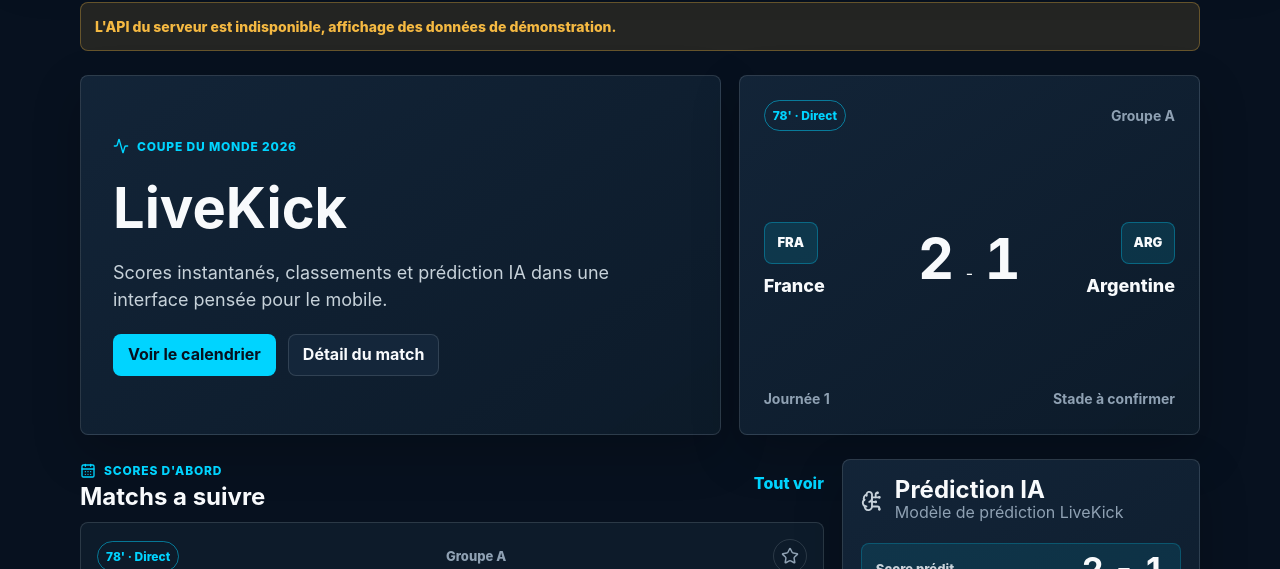
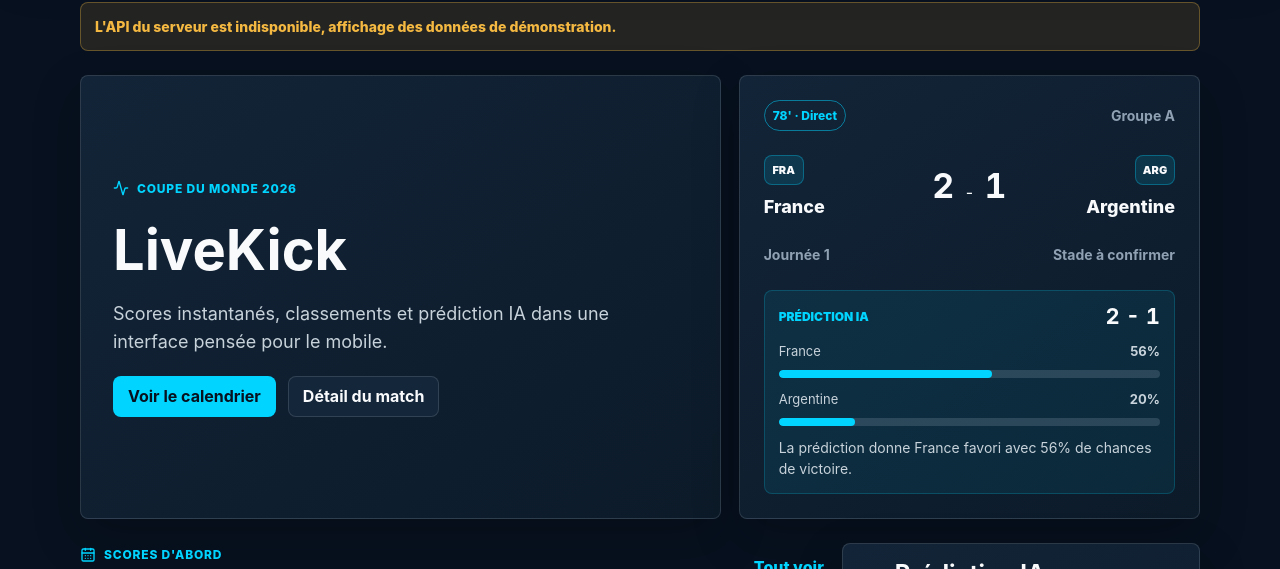
Before and after one commit to MarieNICOLAS/live-kick, a React (Vite) app in the folder frontend/: page / in a window 1280 px wide. Shown: the part 128-697 px from the top of the page. Built offline with nearby package versions, Linux system fonts and the light colour scheme; no server answers.

Commit message:
feat: refine calendar and prediction UX

```diff
--- a/frontend/src/App.css
+++ b/frontend/src/App.css
@@ -283,8 +283,7 @@
 .prediction-panel,
 .standing-table,
 .team-card,
-.match-detail-hero,
-.live-empty-panel {
+.match-detail-hero {
   background: linear-gradient(145deg, rgba(20, 38, 58, 0.92), rgba(13, 27, 42, 0.94));
   border: 1px solid var(--lk-border);
   border-radius: 8px;
@@ -297,8 +296,7 @@
 :root[data-theme='light'] .prediction-panel,
 :root[data-theme='light'] .standing-table,
 :root[data-theme='light'] .team-card,
-:root[data-theme='light'] .match-detail-hero,
-:root[data-theme='light'] .live-empty-panel {
+:root[data-theme='light'] .match-detail-hero {
   background: var(--lk-elevated);
 }
 
@@ -349,24 +347,6 @@
   font-size: 14px;
   font-weight: 700;
   justify-content: space-between;
-}
-
-.live-empty-panel {
-  align-items: center;
-  display: flex;
-  gap: 18px;
-  justify-content: space-between;
-  padding: 20px;
-}
-
-.live-empty-panel div {
-  display: grid;
-  gap: 10px;
-}
-
-.live-empty-panel p {
-  color: var(--lk-text-secondary);
-  max-width: 680px;
 }
 
 .live-upcoming-card {
@@ -743,6 +723,46 @@
 .prediction-panel__bars {
   display: grid;
   gap: 12px;
+}
+
+.prediction-summary {
+  background: rgba(0, 212, 255, 0.08);
+  border: 1px solid rgba(0, 212, 255, 0.2);
+  border-radius: 8px;
+  display: grid;
+  gap: 12px;
+  padding: 14px;
+}
+
+.prediction-summary__header {
+  align-items: center;
+  display: flex;
+  gap: 10px;
+  justify-content: space-between;
+}
+
+.prediction-summary__header span {
+  color: var(--lk-accent);
+  font-size: 12px;
+  font-weight: 900;
+  text-transform: uppercase;
+}
+
+.prediction-summary__header strong {
+  color: var(--lk-text-primary);
+  font-size: 22px;
+  font-variant-numeric: tabular-nums;
+}
+
+.prediction-summary__bars {
+  display: grid;
+  gap: 10px;
+}
+
+.prediction-summary p {
+  color: var(--lk-text-secondary);
+  font-size: 14px;
+  line-height: 1.45;
 }
 
 .probability-bar {
@@ -1248,7 +1268,6 @@
   .home-hero__content,
   .featured-match,
   .match-detail-hero,
-  .live-empty-panel,
   .info-panel,
   .prediction-panel,
   .match-card {
@@ -1262,8 +1281,7 @@
 
   .section-title,
   .home-hero__actions,
-  .match-card__meta,
-  .live-empty-panel {
+  .match-card__meta {
     align-items: flex-start;
     flex-direction: column;
   }
--- a/frontend/src/components/football/PredictionPanel.tsx
+++ b/frontend/src/components/football/PredictionPanel.tsx
@@ -2,6 +2,7 @@
 import type { Prediction, TeamSummary } from '../../types/football'
 import { getTeamDisplayName } from '../../utils/displayNames'
 import { ProbabilityBar } from './ProbabilityBar'
+import { getPredictionInsight } from './PredictionSummary'
 
 type PredictionPanelProps = {
   prediction: Prediction
@@ -35,7 +36,7 @@
         <ProbabilityBar label={getTeamDisplayName(awayTeam)} value={prediction.awayWinProbability} />
       </div>
 
-      <p>{prediction.explanation}</p>
+      <p>{getPredictionInsight(prediction, homeTeam, awayTeam)}</p>
       <span className="prediction-confidence">Confiance {Math.min(100, Math.max(0, Math.round(confidence)))}%</span>
     </aside>
   )
--- /dev/null
+++ b/frontend/src/components/football/PredictionSummary.tsx
@@ -0,0 +1,49 @@
+import type { Prediction, TeamSummary } from '../../types/football'
+import { getTeamDisplayName } from '../../utils/displayNames'
+import { ProbabilityBar } from './ProbabilityBar'
+
+type PredictionSummaryProps = {
+  prediction: Prediction
+  homeTeam: TeamSummary
+  awayTeam: TeamSummary
+}
+
+export function getPredictionInsight(prediction: Prediction, homeTeam: TeamSummary, awayTeam: TeamSummary) {
+  const homeTeamName = getTeamDisplayName(homeTeam)
+  const awayTeamName = getTeamDisplayName(awayTeam)
+  const homeProbability = normalizeProbability(prediction.homeWinProbability)
+  const drawProbability = normalizeProbability(prediction.drawProbability)
+  const awayProbability = normalizeProbability(prediction.awayWinProbability)
+
+  if (drawProbability >= homeProbability && drawProbability >= awayProbability) {
+    return `La prédiction voit un match équilibré entre ${homeTeamName} et ${awayTeamName}, avec le nul comme scénario principal.`
+  }
+
+  const favoriteName = homeProbability >= awayProbability ? homeTeamName : awayTeamName
+  const favoriteProbability = Math.max(homeProbability, awayProbability)
+
+  return `La prédiction donne ${favoriteName} favori avec ${favoriteProbability}% de chances de victoire.`
+}
+
+export function PredictionSummary({ prediction, homeTeam, awayTeam }: PredictionSummaryProps) {
+  return (
+    <div className="prediction-summary">
+      <div className="prediction-summary__header">
+        <span>Prédiction IA</span>
+        <strong>
+          {prediction.predictedHomeScore ?? '-'} - {prediction.predictedAwayScore ?? '-'}
+        </strong>
+      </div>
+      <div className="prediction-summary__bars">
+        <ProbabilityBar label={getTeamDisplayName(homeTeam)} value={prediction.homeWinProbability} />
+        <ProbabilityBar label={getTeamDisplayName(awayTeam)} value={prediction.awayWinProbability} />
+      </div>
+      <p>{getPredictionInsight(prediction, homeTeam, awayTeam)}</p>
+    </div>
+  )
+}
+
+function normalizeProbability(value: number) {
+  const normalizedValue = value > 1 ? value : value * 100
+  return Math.min(100, Math.max(0, Math.round(normalizedValue)))
+}
--- a/frontend/src/components/football/TeamFlag.tsx
+++ b/frontend/src/components/football/TeamFlag.tsx
@@ -7,7 +7,7 @@
 }
 
 export function TeamFlag({ team, compact = false }: TeamFlagProps) {
-  const code = team.fifaCode?.slice(0, 3) ?? 'ÀD'
+  const code = team.fifaCode?.slice(0, 3) ?? '-'
 
   return (
     <span className={compact ? 'team-flag team-flag--compact' : 'team-flag'} aria-label={getTeamDisplayName(team)}>
--- a/frontend/src/pages/public/CalendarPage.tsx
+++ b/frontend/src/pages/public/CalendarPage.tsx
@@ -8,15 +8,22 @@
 import type { FootballMatch, MatchStatus } from '../../types/football'
 import { buildStadiumLabelMap, getStadiumLabel, type StadiumLabelMap } from '../../utils/stadiumLabels'
 
-const statusFilters: Array<{ label: string; value: MatchStatus | 'ALL' }> = [
+type CalendarFilter = MatchStatus | 'ALL' | 'DATES_ONLY'
+
+const statusFilters: Array<{ label: string; value: CalendarFilter }> = [
   { label: 'Tous', value: 'ALL' },
   { label: 'À venir', value: 'SCHEDULED' },
   { label: 'Direct', value: 'LIVE' },
   { label: 'Terminés', value: 'FINISHED' },
+  { label: 'Dates futures', value: 'DATES_ONLY' },
 ]
 
 function sortByMatchDate(first: FootballMatch, second: FootballMatch) {
   return new Date(second.matchDate).getTime() - new Date(first.matchDate).getTime()
+}
+
+function sortByUpcomingMatchDate(first: FootballMatch, second: FootballMatch) {
+  return new Date(first.matchDate).getTime() - new Date(second.matchDate).getTime()
 }
 
 const statusPriority: Record<MatchStatus, number> = {
@@ -29,13 +36,49 @@
 
 function sortByCalendarPriority(first: FootballMatch, second: FootballMatch) {
   const statusOrder = statusPriority[first.status] - statusPriority[second.status]
-  return statusOrder === 0 ? sortByMatchDate(first, second) : statusOrder
+  if (statusOrder !== 0) {
+    return statusOrder
+  }
+
+  if (isUpcomingMatch(first) && isUpcomingMatch(second)) {
+    return sortByUpcomingMatchDate(first, second)
+  }
+
+  return sortByMatchDate(first, second)
+}
+
+function isUpcomingMatch(footballMatch: FootballMatch) {
+  return footballMatch.status === 'SCHEDULED' || footballMatch.status === 'POSTPONED'
+}
+
+function isKnownTeam(team: FootballMatch['homeTeam']) {
+  return team.id !== null && team.fifaCode !== null
+}
+
+function hasUnknownTeams(footballMatch: FootballMatch) {
+  return !isKnownTeam(footballMatch.homeTeam) || !isKnownTeam(footballMatch.awayTeam)
+}
+
+function isUnknownUpcomingMatch(footballMatch: FootballMatch) {
+  return isUpcomingMatch(footballMatch) && hasUnknownTeams(footballMatch)
+}
+
+function shouldShowMatchForFilter(footballMatch: FootballMatch, statusFilter: CalendarFilter) {
+  if (statusFilter === 'DATES_ONLY') {
+    return isUnknownUpcomingMatch(footballMatch)
+  }
+
+  if (isUnknownUpcomingMatch(footballMatch)) {
+    return false
+  }
+
+  return statusFilter === 'ALL' || footballMatch.status === statusFilter
 }
 
 export function CalendarPage() {
   const [footballMatches, setFootballMatches] = useState<FootballMatch[]>([])
   const [stadiumLabels, setStadiumLabels] = useState<StadiumLabelMap>({})
-  const [statusFilter, setStatusFilter] = useState<MatchStatus | 'ALL'>('ALL')
+  const [statusFilter, setStatusFilter] = useState<CalendarFilter>('ALL')
   const [isLoading, setIsLoading] = useState(true)
   const [error, setError] = useState<string | null>(null)
 
@@ -81,7 +124,7 @@
   const filteredMatches = useMemo(
     () =>
       [...footballMatches]
-        .filter((footballMatch) => statusFilter === 'ALL' || footballMatch.status === statusFilter)
+        .filter((footballMatch) => shouldShowMatchForFilter(footballMatch, statusFilter))
         .sort(sortByCalendarPriority),
     [footballMatches, statusFilter],
   )
--- a/frontend/src/pages/public/HomePage.tsx
+++ b/frontend/src/pages/public/HomePage.tsx
@@ -4,6 +4,7 @@
 import { GroupStandingTable } from '../../components/football/GroupStandingTable'
 import { MatchCard } from '../../components/football/MatchCard'
 import { PredictionPanel } from '../../components/football/PredictionPanel'
+import { PredictionSummary } from '../../components/football/PredictionSummary'
 import { Scoreboard } from '../../components/football/Scoreboard'
 import { StatusBadge } from '../../components/football/StatusBadge'
 import { Button } from '../../components/ui/Button'
@@ -12,8 +13,9 @@
 import { demoCompetitionGroups, demoFootballMatches, demoPrediction } from '../../fixtures/liveKickDemoData'
 import { getCompetitionGroups } from '../../services/groupService'
 import { getFootballMatches } from '../../services/matchService'
+import { getMatchPrediction } from '../../services/predictionService'
 import { getStadiums } from '../../services/stadiumService'
-import type { CompetitionGroup, FootballMatch } from '../../types/football'
+import type { CompetitionGroup, FootballMatch, Prediction } from '../../types/football'
 import { formatMatchday } from '../../utils/formatters'
 import { buildStadiumLabelMap, getStadiumLabel, type StadiumLabelMap } from '../../utils/stadiumLabels'
 
@@ -35,6 +37,7 @@
   const [footballMatches, setFootballMatches] = useState<FootballMatch[]>([])
   const [competitionGroups, setCompetitionGroups] = useState<CompetitionGroup[]>([])
   const [stadiumLabels, setStadiumLabels] = useState<StadiumLabelMap>({})
+  const [featuredPrediction, setFeaturedPrediction] = useState<Prediction>(demoPrediction)
   const [isLoading, setIsLoading] = useState(true)
   const [error, setError] = useState<string | null>(null)
 
@@ -81,6 +84,34 @@
   }, [])
 
   const featuredMatch = useMemo(() => pickFeaturedMatch(footballMatches), [footballMatches])
+
+  useEffect(() => {
+    let isMounted = true
+
+    async function loadFeaturedPrediction() {
+      if (!featuredMatch) {
+        return
+      }
+
+      try {
+        const predictionResponse = await getMatchPrediction(featuredMatch.id)
+        if (isMounted) {
+          setFeaturedPrediction(predictionResponse)
+        }
+      } catch {
+        if (isMounted) {
+          setFeaturedPrediction({ ...demoPrediction, matchId: featuredMatch.id })
+        }
+      }
+    }
+
+    loadFeaturedPrediction()
+
+    return () => {
+      isMounted = false
+    }
+  }, [featuredMatch])
+
   const visibleMatches = useMemo(
     () =>
       [...footballMatches]
@@ -135,11 +166,16 @@
             <StatusBadge status={featuredMatch.status} minute={featuredMatch.currentMinute} />
             <span>Groupe {featuredMatch.groupCode}</span>
           </div>
-          <Scoreboard footballMatch={featuredMatch} />
+          <Scoreboard footballMatch={featuredMatch} compact />
           <div className="featured-match__meta">
             <span>{formatMatchday(featuredMatch.matchday)}</span>
             <span>{getStadiumLabel(stadiumLabels, featuredMatch.stadiumId)}</span>
           </div>
+          <PredictionSummary
+            prediction={featuredPrediction}
+            homeTeam={featuredMatch.homeTeam}
+            awayTeam={featuredMatch.awayTeam}
+          />
         </article>
       </div>
 
@@ -169,7 +205,7 @@
 
         <div className="dashboard-column">
           <PredictionPanel
-            prediction={demoPrediction}
+            prediction={featuredPrediction}
             homeTeam={featuredMatch.homeTeam}
             awayTeam={featuredMatch.awayTeam}
           />
--- a/frontend/src/pages/public/LivePage.tsx
+++ b/frontend/src/pages/public/LivePage.tsx
@@ -1,9 +1,6 @@
 import { useEffect, useMemo, useState } from 'react'
 import { Bell, BellRing, Clock3, Radio } from 'lucide-react'
-import { Link } from 'react-router-dom'
 import { MatchCard } from '../../components/football/MatchCard'
-import { StatusBadge } from '../../components/football/StatusBadge'
-import { Button } from '../../components/ui/Button'
 import { ErrorState } from '../../components/ui/ErrorState'
 import { Spinner } from '../../components/ui/Spinner'
 import { demoFootballMatches } from '../../fixtures/liveKickDemoData'
@@ -246,18 +243,7 @@
             />
           ))}
         </div>
-      ) : (
-        <section className="live-empty-panel">
-          <div>
-            <StatusBadge status="SCHEDULED" />
-            <h2>Aucun match en direct</h2>
-            <p>Les deux prochaines rencontres sont prêtes. Activez un rappel pour ne pas rater le coup d'envoi.</p>
-          </div>
-          <Button as={Link} to="/calendar" variant="secondary">
-            Voir le calendrier
-          </Button>
-        </section>
-      )}
+      ) : null}
 
       {liveMatches.length === 0 && upcomingMatches.length > 0 ? (
         <div className="match-list match-list--grid">
--- a/frontend/src/pages/public/MatchDetailPage.tsx
+++ b/frontend/src/pages/public/MatchDetailPage.tsx
@@ -126,7 +126,7 @@
           <dl className="metric-grid">
             <div>
               <dt>Minute</dt>
-              <dd>{footballMatch.currentMinute ? `${footballMatch.currentMinute}'` : 'À venir'}</dd>
+              <dd>{footballMatch.currentMinute ? `${footballMatch.currentMinute}'` : '-'}</dd>
             </div>
             <div>
               <dt>Statut</dt>
```
